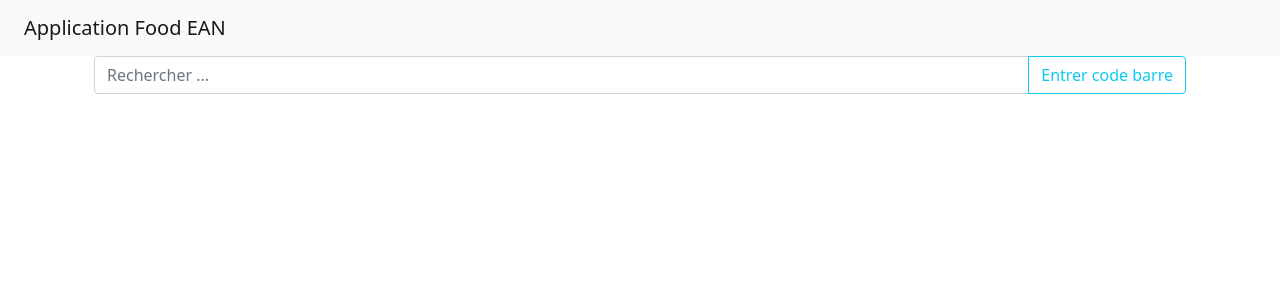
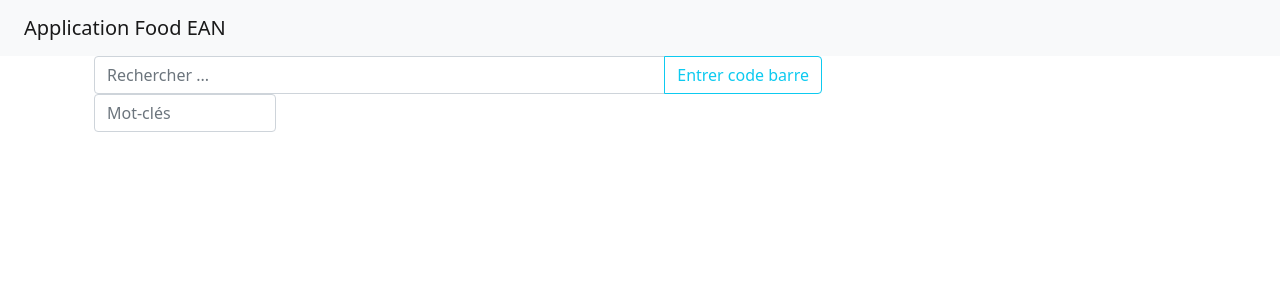
Before and after one commit to LFormery/Projet_React-API, a React (Create React App) app: page / in a window 1280 px wide. Shown: the top 300 px of the page. Built offline with nearby package versions, Linux system fonts and the light colour scheme.

Commit message:
Add keyword input

```diff
--- a/src/components/Product.jsx
+++ b/src/components/Product.jsx
@@ -7,12 +7,22 @@ export default function Product(){
   const [barCode, setBarCode] = useState("")
   const [productInfo, setProductInfo] = useState(null)
   const [arrProducts, setArrProducts] = useState([])
+  const [keywordTarget, setKeywordTarget] = useState("")
 
   useEffect(() => {
     console.log("arrProducts est setté")
     localStorage.setItem("products", JSON.stringify(arrProducts))
     let saved = JSON.parse(localStorage.getItem("products"))
   },[arrProducts])
+
+  useEffect(() => {
+    let tmpRech = keywordTarget.toLowerCase();
+    let productsList =JSON.parse(localStorage.getItem("products"))
+    let res = productsList.find((element) => {
+      return element.name.toLowerCase().includes(tmpRech);
+    });
+    if(res) return displayCard(res)
+  },[keywordTarget])
 
   useEffect(() => {
     let productExists = false
@@ -53,15 +63,19 @@ export default function Product(){
   }
 
   let cardProduct = arrProducts.map((product)=> {
+    return displayCard(product)
+  })
+
+  function displayCard(element) {
     return (
       <div className="col-sm-3">
-        <div className="card" id={product.id}>
-              <img src={product.image} className="card-img-top" alt="..."></img>
+      <div className="card" id={element.id}>
+            <img src={element.image} className="card-img-top" alt="..."></img>
             <div className="card-body">
-                <h4 className="card-title fw-bold">{product.name}</h4>
-                <p className="card-text text-secondary">{product.quantity}</p>
-                <h6 className="card-text">{product.brands}</h6>
-                <p className="card-text">{product.desc}</p>
+              <h4 className="card-title fw-bold">{element.name}</h4>
+              <p className="card-text text-secondary">{element.quantity}</p>
+              <h6 className="card-text">{element.brands}</h6>
+              <p className="card-text">{element.desc}</p>
 
               <ul className="nutriscore">
                 <li className="(this.props.showBulkActions ? 'show' : 'hidden'">A</li>
@@ -72,19 +86,26 @@ export default function Product(){
               </ul>
             </div>
             <div class="card-footer">
-                <small class="text-muted">{product.id}</small>
+              <small class="text-muted">{element.id}</small>
             </div>
           </div>
     </div>
     )
-  })
+  }
 
   return (
     <div className="container">
-      <div className="row">
-        <div className="input-group mb-3">
+      <div className="form-row justify-content-start">
+        <div className="form-group col-sm-8">
+          <div className="input-group">
             <input type="search" value={barCode} onChange={(e)=>{setBarCode(e.target.value)}} className="form-control" placeholder="Rechercher ..."  />
             <button className="btn btn-outline-info" onClick={search} type="button"> Entrer code barre </button>
+          </div>
+        </div>
+        <div className="form-group col-sm-2">
+          <div className="input-group">
+            <input type="search" value={keywordTarget} onChange={(e)=>{setKeywordTarget(e.target.value)}} className="form-control" placeholder="Mot-clés"  />
+          </div>
         </div>
       </div>
       <div className="row card-group d-flex justify-content-around">
```
Lines whose indentation alone changed are shown as unchanged.
